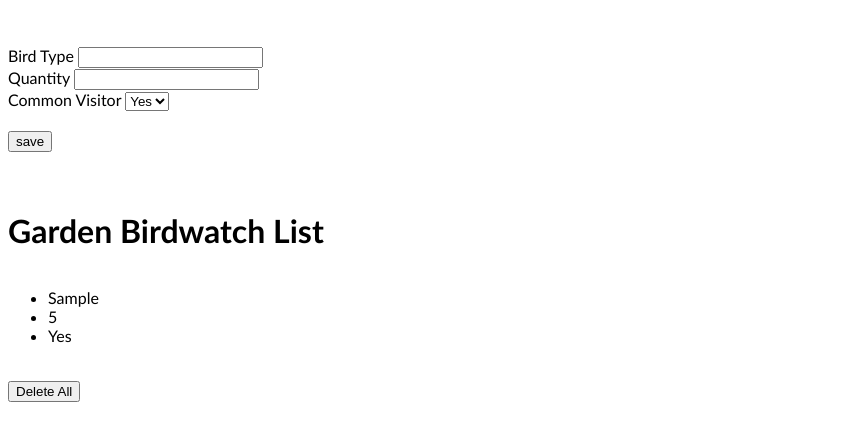
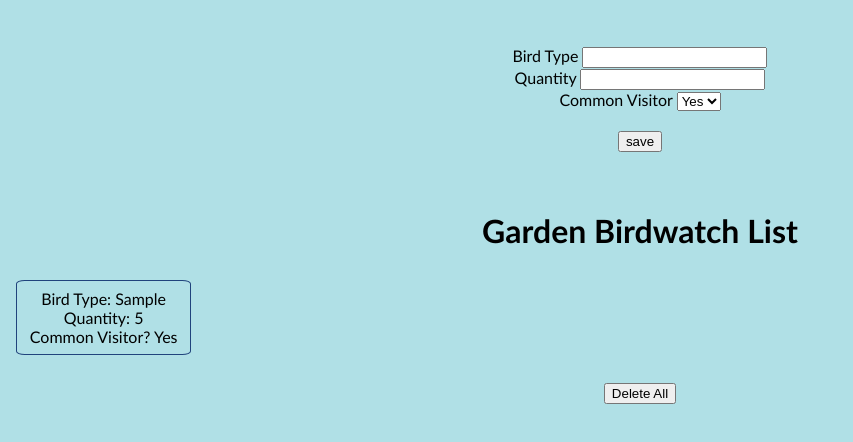
Before and after one commit to RosscoL81/w6wkend_birdwatch, a plain HTML site: page index.html in a window 1280 px wide. Both pictures are taken after typing "Sample", "5" into the empty fields and a click on the input "save". Shown: the whole page, without its empty margins (0-853 px from the left). Drawn offline with Linux system fonts and the light colour scheme.

Commit message:
MVP and a little CSS done

```diff
--- a/css/main.css
+++ b/css/main.css
@@ -1,8 +1,18 @@
 body {
   font-family: Optima;
+  text-align: center;
+  background-color: PowderBlue;
 }
 
 #garden-birdwatch-list {
   display: flex;
   flex-wrap: wrap;
 }
+
+.new-submission{
+  margin: 0.5rem 0.5rem;
+  padding: 0.5rem 0.8rem;
+  border: 1px solid #20437c;
+  border-radius: 5%;
+  list-style: none;
+}
--- a/js/app.js
+++ b/js/app.js
@@ -22,19 +22,17 @@ document.addEventListener("DOMContentLoaded", () => {
     const newSubmission = document.createElement("ul");
     newSubmission.classList.add("new-submission");
 
-  // const newSubmission = document.createElement("ul");
-  // newBirdSubmission.appendChild(newSubmission);
 
   const newBird = document.createElement("li");
-  newBird.textContent = event.target.bird.value;
+  newBird.textContent = `Bird Type: ${event.target.bird.value}`;
   newSubmission.appendChild(newBird);
 
   const newQuantity = document.createElement("li");
-  newQuantity.textContent = event.target.quantity.value;
+  newQuantity.textContent = `Quantity: ${event.target.quantity.value}`;
   newSubmission.appendChild(newQuantity);
 
   const newVisitor = document.createElement("li");
-  newVisitor.textContent = event.target.visitor.value;
+  newVisitor.textContent = `Common Visitor? ${event.target.visitor.value}`;
   newSubmission.appendChild(newVisitor);
 
 return newSubmission;
```
